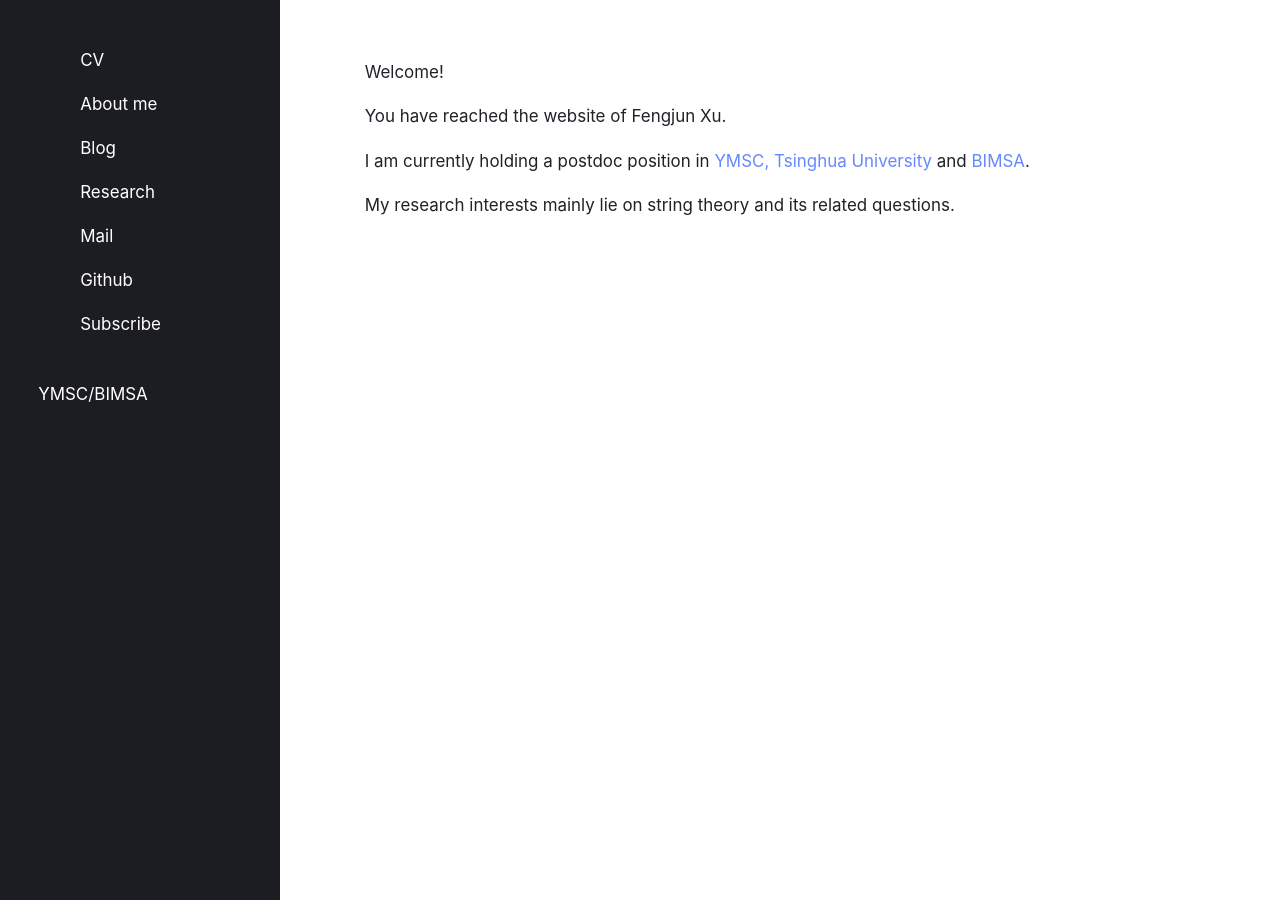
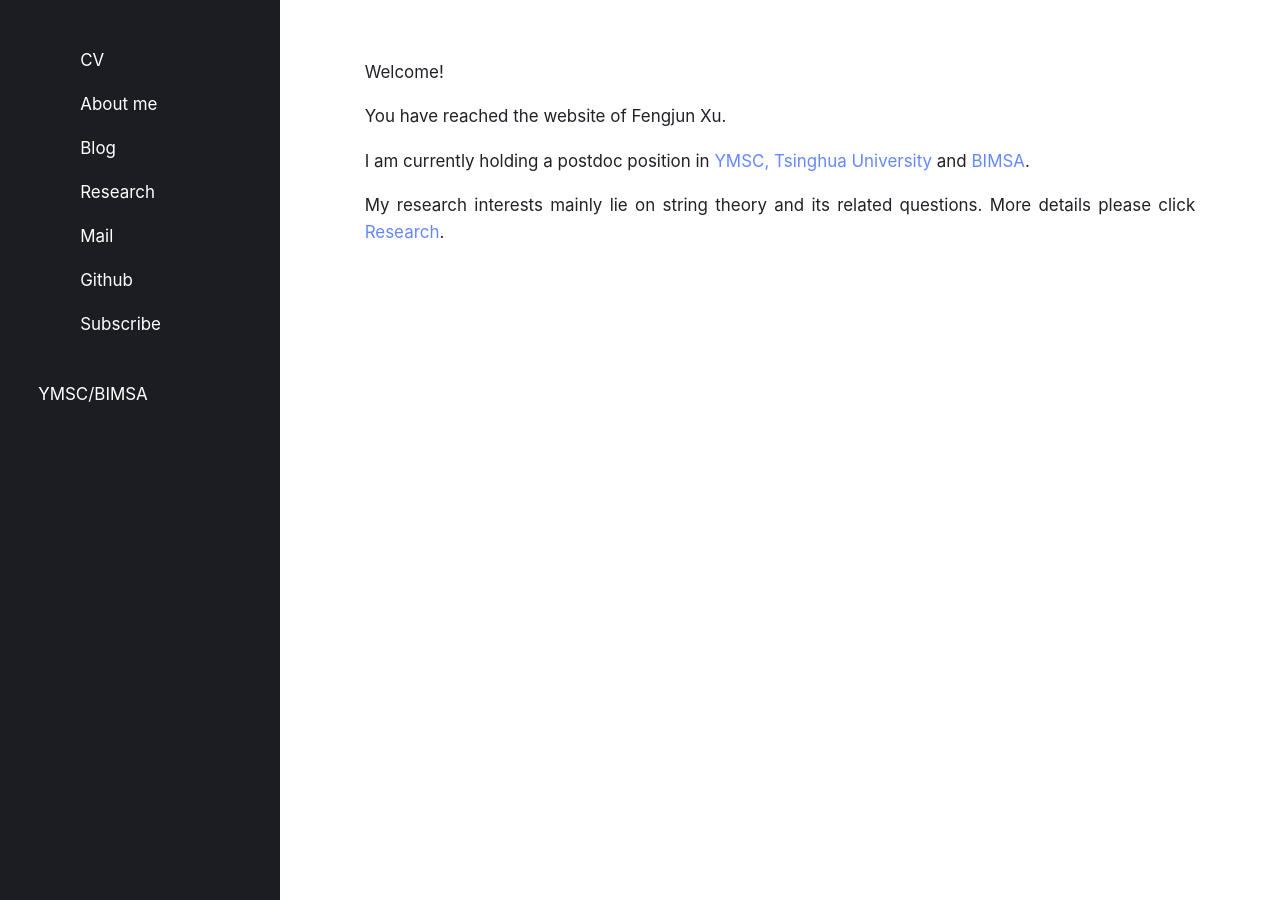
Before and after one commit to fengjunjohnxu/fengjunjohnxu.github.io, a Jekyll site: the page built from index.md, in a window 1280 px wide. Built offline with Jekyll 4.4.1, drawn with Linux system fonts in a browser that asks for light colours; some web fonts are replaced; our own code applies the rules of GitHub Pages for plain Markdown files.

Commit message:
Update index.md

```diff
--- a/index.md
+++ b/index.md
@@ -8,4 +8,4 @@ You have reached the website of Fengjun Xu.
 
 I am currently holding a postdoc position in [YMSC, Tsinghua University](https://ymsc.tsinghua.edu.cn/cn) and [BIMSA](http://www.bimsa.cn).
 
-My research interests mainly lie on string theory and its related questions.
+My research interests mainly lie on string theory and its related questions. More details please click [Research](https://fengjunjohnxu.github.io/research/).
```
